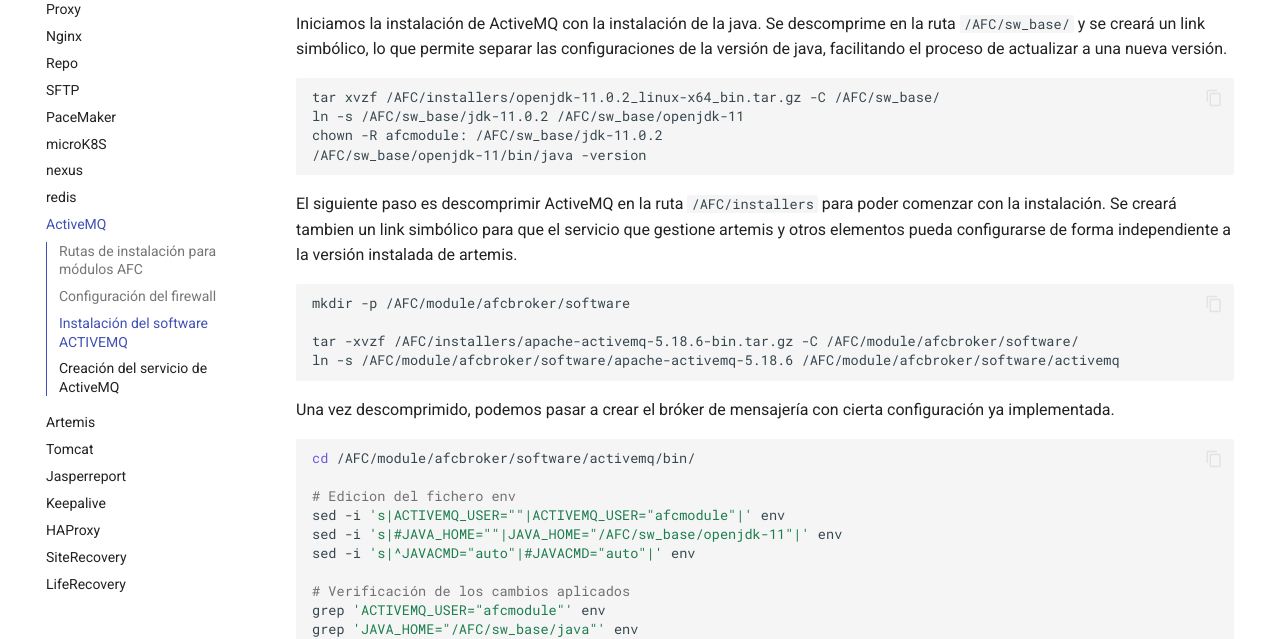
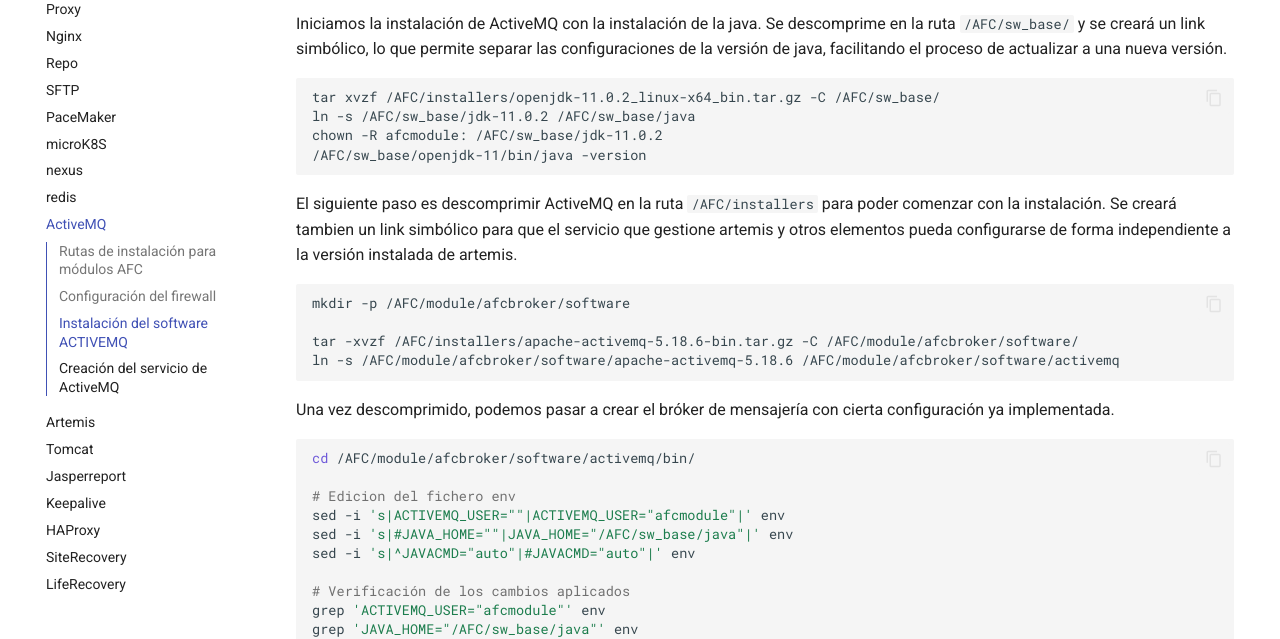
Before and after one commit to albert2k8/mkdocs-docs, an MkDocs documentation site: the page built from docs/11_activemq.md, in a window 1280 px wide and 900 px high, scrolled down 3215 px. Shown: the part 153-792 px from the top of the window. Built offline with MkDocs 1.6.1 and Material for MkDocs 9.7.7, drawn with Linux system fonts in a browser that asks for light colours.

Commit message:
Update 11_activemq.md

````diff
--- a/docs/11_activemq.md
+++ b/docs/11_activemq.md
@@ -153,7 +153,7 @@ Iniciamos la instalación de ActiveMQ con la instalación de la java. Se descomp
 
 ``` bash
 tar xvzf /AFC/installers/openjdk-11.0.2_linux-x64_bin.tar.gz -C /AFC/sw_base/
-ln -s /AFC/sw_base/jdk-11.0.2 /AFC/sw_base/openjdk-11
+ln -s /AFC/sw_base/jdk-11.0.2 /AFC/sw_base/java
 chown -R afcmodule: /AFC/sw_base/jdk-11.0.2
 /AFC/sw_base/openjdk-11/bin/java -version
 ```
@@ -174,7 +174,7 @@ cd /AFC/module/afcbroker/software/activemq/bin/
 
 # Edicion del fichero env
 sed -i 's|ACTIVEMQ_USER=""|ACTIVEMQ_USER="afcmodule"|' env
-sed -i 's|#JAVA_HOME=""|JAVA_HOME="/AFC/sw_base/openjdk-11"|' env
+sed -i 's|#JAVA_HOME=""|JAVA_HOME="/AFC/sw_base/java"|' env
 sed -i 's|^JAVACMD="auto"|#JAVACMD="auto"|' env
 
 # Verificación de los cambios aplicados
````
